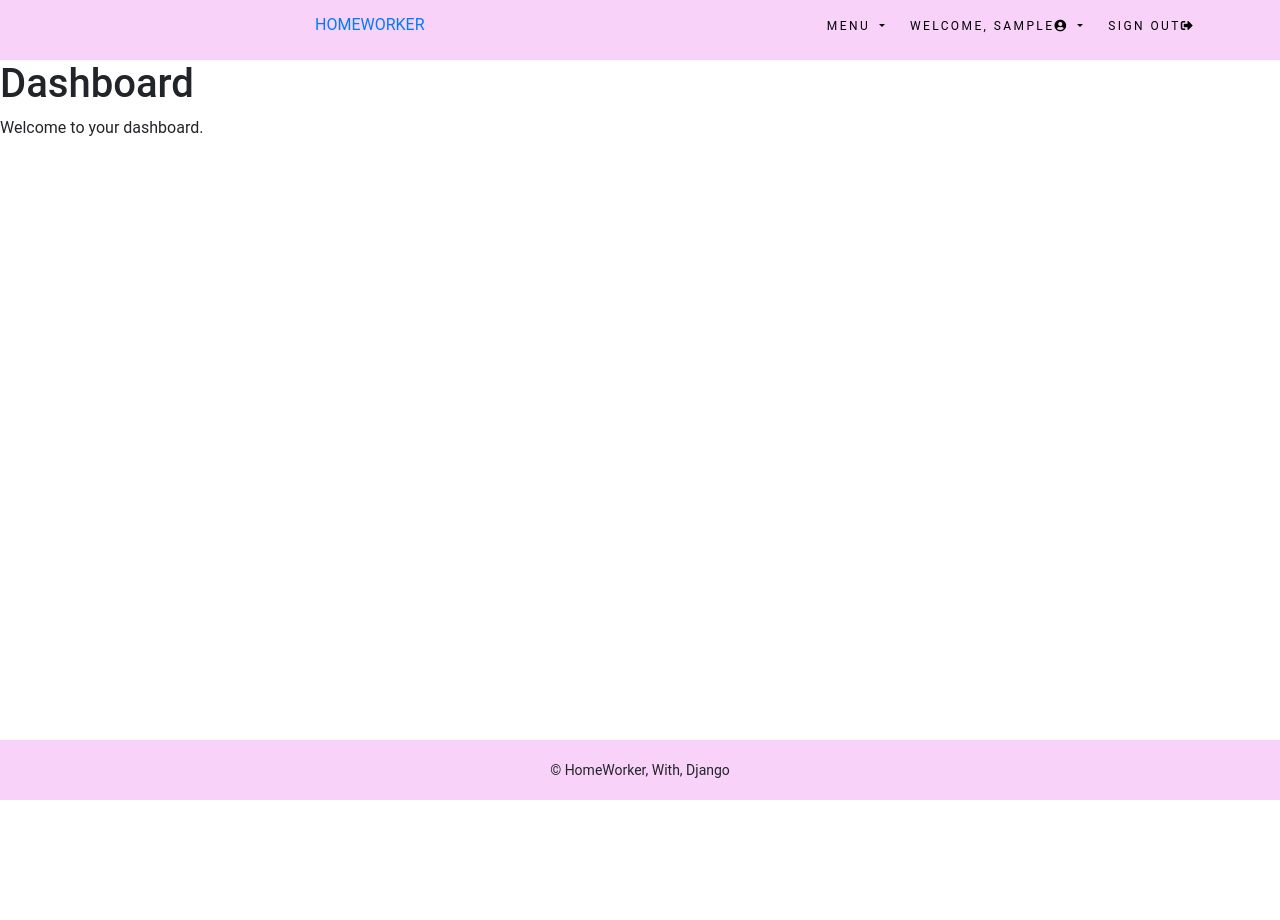
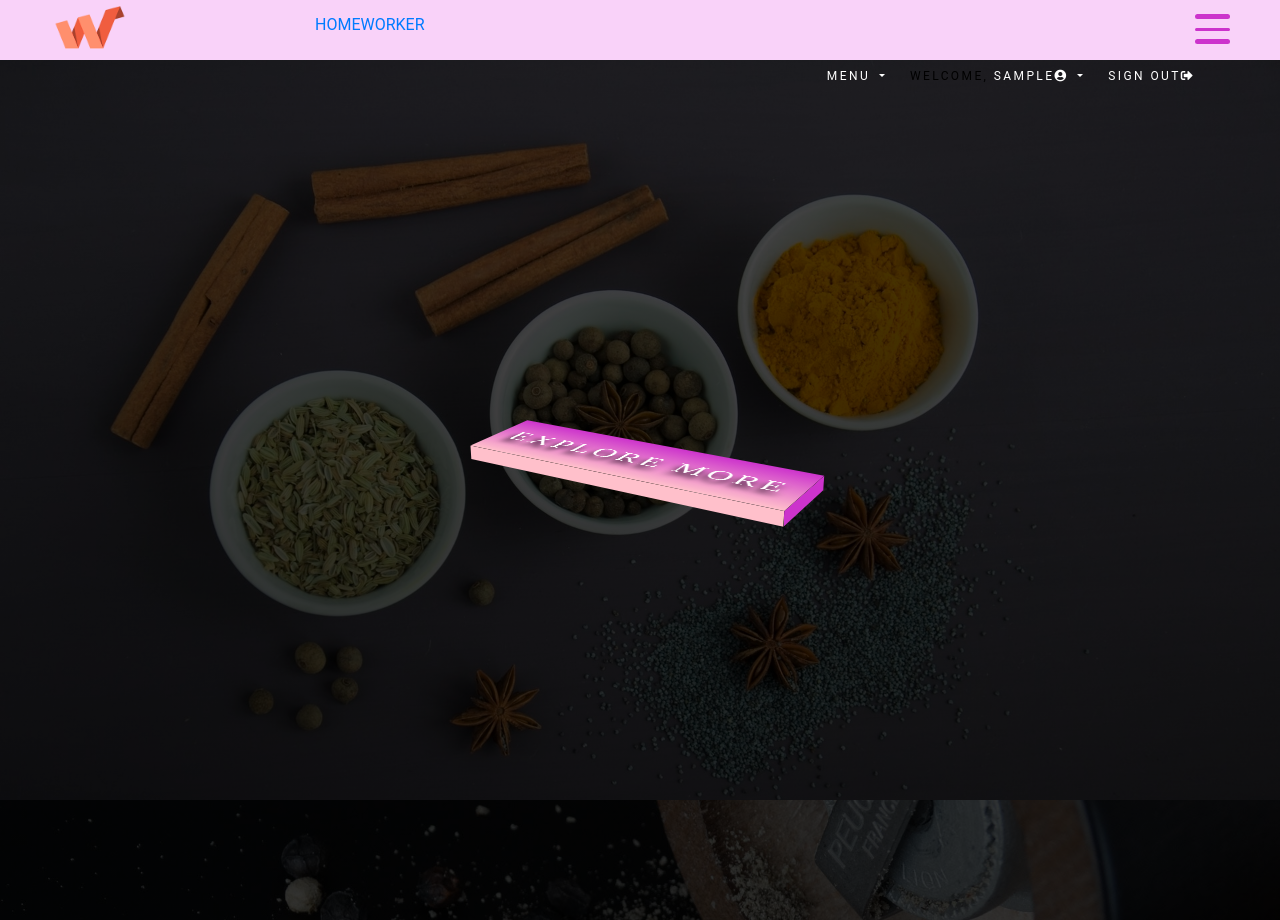
Before and after one commit to ono5/homeworker, a Django app: page / in a window 1280 px wide. Before the commit the page ends 800 px from the top, so only its background shows below. Run offline with Django 3.2, Linux system fonts and the light colour scheme; the visitor is signed in with stand-in values (Sample User, id 1); some libraries are stand-ins or nearby versions.

Commit message:
Added Navbar2

```diff
--- a/src/account/static/css/register.css
+++ b/src/account/static/css/register.css
@@ -1,8 +1,3 @@
-* {
-    margin: 0;
-    padding: 0;
-}
-
 .banner {
     color: #fff;
     width: 750px;
--- a/src/account/templates/account/dashboard.html
+++ b/src/account/templates/account/dashboard.html
@@ -3,6 +3,7 @@
 {% block title %}Dashboard{% endblock %}
 
 {% block content %}
-    <h1>Dashboard</h1>
-    <p>Welcome to your dashboard.</p>
+    <div>
+       {% include 'navbar2.html' %}
+    </div>
 {% endblock %}
--- a/src/static/css/base.css
+++ b/src/static/css/base.css
@@ -1,6 +1,13 @@
 * {
  list-style-type: none;
+    margin: 0;
+    padding: 0;
 }
+
+a {
+    text-decoration: none;
+}
+
 
 /* Sticky footer styles
 -------------------------------------------------- */
@@ -73,11 +80,6 @@
     line-height: 50px;
 }
 
-.logo {
-    width: 100px;
-    float: left;
-}
-
 .my_custom_menu {
     text-align: right !important;
 width: 900px;
@@ -95,8 +97,12 @@
 
 .my_custom_menu ul li a {
     text-decoration: none;
-    color: #000;
+    color: #fff;
     text-transform: uppercase;
     letter-spacing: .2em;
     font-size: 12px;
 }
+
+.dropdown-menu {
+    background-color: #e120e033;
+}
--- /dev/null
+++ b/src/static/css/navbar.css
@@ -0,0 +1,438 @@
+.navbar-container {
+    font-family: 'Montserrat', sans-serif;
+}
+
+.logo {
+    height: 80px;
+    width: 80px;
+    position: fixed; /* 配置固定 */
+    top: -10px;
+    left: 50px;
+    z-index: 100;
+}
+
+.logo img {
+    width: 100%;
+    /* http://migo-media.com/css-filter/ */
+    -webkit-filter: hue-rotate(180deg);
+    -moz-filter: hue-rotate(180deg);
+    -o-filter: hue-rotate(180deg);
+    -ms-filter: hue-rotate(180deg);
+    filter: hue-rotate(180deg);
+}
+
+.hamburger-menu {
+    width: 35px;
+    height: 30px;
+    position: fixed;
+    top:14px;
+    right: 50px;
+    display: flex; /* 親コンテナに flex を指定 */
+    flex-direction: column; /* 方向: 子要素を上から下に配置 */
+    justify-content: space-between;/* flexコンテナのスペース調整。最初と最後の子要素を両端に残し、残りの要素は均等に感覚を開けて配置*/
+    cursor: pointer;
+    z-index: 100; /* ハンバーガーメニューを一番上にだす */
+}
+
+.line {
+    width: inherit;
+    height: 5px;
+    background-color: #c3cf;
+    border-radius: 25px;
+    transform-origin: right;
+    transition: transform .5s;
+}
+
+.line-2 {
+    height: 3px;
+}
+
+.change .line-1 {
+    transform: rotateZ(-45deg);
+}
+
+.change .line-2 {
+    transform: translate(5px, 20px)
+}
+
+.change .line-3 {
+    transform: rotateZ(45deg);
+}
+
+.btn-wrapper {
+    /* 部品配置を真ん中にする技 */
+    position: absolute;
+    top: 50%;
+    left: 50%;
+    transform: translate(-50%, -50%);
+    perspective: 1000px; /* 3D - 3D 空間 */
+}
+
+.banner-btn {
+    width: 350px;
+    height: 100px;
+    background: linear-gradient(#c3cf, pink); /* グラデーションを付与 */
+    border: none;
+    outline: none;
+    font-family: 'Slabo 27px', serif;
+    font-size: 35px;
+    text-transform: uppercase;
+    letter-spacing: 4px;
+    color: #fff;
+    text-shadow: 0 10px 10px #000; /* 立体的に見せる */
+    cursor: pointer;
+    transform: rotateX(70deg) rotateZ(30deg); /* 3D - X , Z 軸方向にずらす*/
+    transform-style: preserve-3d; /* 3D - 立体的に描画するように指定*/
+    transition: transform .5s;
+}
+
+.banner-btn:hover {
+    transform: rotateX(30deg) rotateZ(0deg); /* 3D - 移動 */
+}
+
+.banner-btn::before {
+    content: '';
+    width: 100%;
+    height: 15px;
+    background-color: pink;
+    position: absolute;
+    bottom: 0;
+    right: 0;
+    transform: rotateX(90deg); /* 3D - 角度を設定 */
+    transform-origin: bottom; /* 3D - 変形の起点を指定 */
+}
+
+.banner-btn::after {
+    content: '';
+    width: 15px;
+    height: 100%;
+    background-color: #c3cf;
+    position: absolute;
+    top: 0;
+    right: 0;
+    transform: rotateY(-90deg); /* 3D - 角度を設定 */
+    transform-origin: right; /* 3D - 変形の起点を指定 */
+}
+
+.change .top-nav {
+    top: 0;
+}
+
+.nav-list {
+    list-style: none;
+    width: 80%;
+    margin: auto;
+    height: inherit;
+    display: flex;
+    justify-content: space-evenly;
+    align-items: center;
+}
+
+.nav-list li {
+    perspective: 500px;
+}
+
+.nav-link {
+    text-decoration: none;
+    font-family: 'Slabo 27px', serif;
+    font-size: 25px;
+    text-transform: uppercase;
+    color: #ccc;
+    background-color: #000;
+    letter-spacing: 1px;
+    padding: 5px; 1px;
+    display: block;
+    position: relative;
+    transform-style: preserve-3d;
+    transform-origin: top;
+    transition: transform .3s;
+}
+
+.nav-link:hover {
+    transform: rotateX(90deg);
+}
+
+.nav-link::after {
+    content: attr(data-text);
+    position: absolute;
+    left: 0;
+    bottom: -100%;
+    background-color: #000;
+    padding: inherit;
+    color: #c3cf;
+    transform: rotateX(-90deg);
+    transform-origin: top;
+}
+
+.change .bottom-nav {
+    bottom: 0;
+}
+
+.icons {
+    position: absolute;
+    top: 50%;
+    left: 50%;
+    transform: translate(-50%, -50%);
+    list-style: none;
+    display: flex;
+    width: 60%;
+    justify-content: space-between;
+}
+
+.icon-item {
+    perspective: 1000px;
+}
+
+.icon-link {
+    width: 200px;
+    height: 200px;
+    border: 8px solid #fff;
+    display: flex;
+    justify-content: center;
+    align-items: center;
+    text-decoration: none;
+    border-radius: 5px;
+    transform-style: preserve-3d;
+    transition: transform .5s;
+}
+
+.icon-link:hover {
+    transform: rotateY(35deg);
+}
+
+.icon-link:before {
+    content: '';
+    height: 20px;
+    width: 5px;
+    background-color: #fff;
+    position: absolute;
+    top: 0;
+}
+
+.icon-link:after {
+    content: '';
+    height: 20px;
+    width: 5px;
+    background-color: #fff;
+    position: absolute;
+    bottom: 0;
+}
+
+.icon-link i {
+    color: #fff;
+    font-size: 60px;
+    width: 150px;
+    height: 150px;
+    background-color: #555;
+    display: flex;
+    justify-content: center;
+    align-items: center;
+    border: 3px solid #fff;
+    text-shadow: 0 10px 20px rgba(0, 0, 0, .5);
+    overflow: hidden;
+    position: relative;
+    transition: all .5s;
+}
+
+.icon-link:hover i {
+    transform: rotateY(-70deg);
+    text-shadow: 10px 10px 20px rgba(0, 0, 0, .5);
+}
+
+.icon-link i::after {
+    content: '';
+    height: 100%;
+    width: 100%;
+    position: absolute;
+    top: -130%;
+    right: -130px;
+    border-radius: 100%;
+    z-index: -1;
+    transition: all .3s;
+}
+
+.icon-item:nth-child(1) .icon-link i::after {
+    background-color: #3b5999;
+}
+
+.icon-item:nth-child(2) .icon-link i::after {
+    background-color: #cd201f;
+}
+
+.icon-item:nth-child(3) .icon-link i::after {
+    background-color: #55acee;
+}
+
+.icon-item:nth-child(4) .icon-link i::after {
+    background-color: #dd4b39;
+}
+
+.icon-link:hover i::after {
+    top: 0;
+    right: 0;
+    border-radius: 0;
+}
+
+
+@media(max-width: 1600px) {
+    .icons {
+        width: 80%;
+    }
+}
+
+@media(max-width: 1200px) {
+    .top-nav {
+        background: #010101;
+    }
+
+    .nav-list {
+        justify-content: center;
+    }
+
+    .nav-link {
+        font-size: 25px;
+    }
+
+    .icons {
+        width: 70%;
+        flex-wrap: wrap;
+        align-content: center;
+        justify-content: center;
+    }
+
+    .icon-link {
+        width: 180px;
+        height: 180px;
+        margin: 20px;
+    }
+
+    .icon-link i {
+        width: 130px;
+        height: 130px;
+        font-size: 40px;
+    }
+}
+
+@media(max-width: 900px) {
+    .banner-btn {
+        width: 300px;
+        height: 80px;
+        font-size: 30px;
+    }
+
+    .top-nav {
+        height: 25vh;
+        top: -25vh;
+    }
+
+    .bottom-nav {
+        height: 75vh;
+        bottom: -75vh;
+    }
+
+    .nav-list {
+        width: 70%;
+        flex-wrap: wrap;
+        align-content: center;
+    }
+
+    .nav-link {
+        margin: 3px 0;
+    }
+
+    .icons {
+        width: 95%;
+    }
+
+    .icon-link {
+        width: 140px;
+        height: 140px;
+    }
+
+    .icon-link i {
+        width: 90px;
+        height: 90px;
+        font-size: 30px;
+    }
+}
+
+@media(max-width: 750px) {
+    .nav-list {
+        width: 60%;
+    }
+
+    .icon-link {
+        width: 120px;
+        height: 120px;
+    }
+
+    .icon-link i {
+        width: 70px;
+        height: 70px;
+    }
+}
+
+@media(max-width: 550px) {
+    .banner-btn {
+        width: 280px;
+        height: 70px;
+        font-size: 25px;
+    }
+
+    .logo {
+        width: 70px;
+        height: 70px;
+        left: 30px;
+    }
+
+    .nav-link {
+        font-size: 13px;
+    }
+
+
+    .top-nav {
+        height: 30vh;
+        top: -30vh;
+    }
+
+    .bottom-nav {
+        height: 70vh;
+        bottom: -70vh;
+    }
+
+    .icon-link {
+        width: 110px;
+        height: 110px;
+    }
+
+    .icon-link i {
+        width: 60px;
+        height: 60px;
+    }
+}
+
+@media(max-width: 450px) {
+    .banner-btn {
+        width: 260px;
+        height: 60px;
+    }
+
+    .nav-link {
+        font-size: 13px;
+    }
+
+    .top-nav {
+        height: 35vh;
+        top: -35vh;
+        font-size: 15px;
+    }
+
+    .bottom-nav {
+        height: 65vh;
+        bottom: -65vh;
+    }
+
+    .nav-list {
+        width: 50%;
+    }
+}
--- /dev/null
+++ b/src/static/js/navbar.js
@@ -0,0 +1,3 @@
+document.querySelector('.hamburger-menu').addEventListener('click', () => {
+    document.querySelector('.nav-wrapper').classList.toggle('change');
+})
--- a/src/templates/base.html
+++ b/src/templates/base.html
@@ -16,12 +16,12 @@
       <title>{% block title %}{% endblock title %}</title>
 </head>
 <body>
+
     <div class="my_navbar">
         <div class="container-fluid navbar-fixed-top my_top_navbar_div">
             {% include 'top-navbar.html' %}
         </div>
     </div>
-
     {% block content %}
     {% endblock %}
 
--- /dev/null
+++ b/src/templates/navbar2.html
@@ -0,0 +1,94 @@
+{% load static %}
+
+{% block custom_static%}
+    <link rel="stylesheet" type="text/css" href="{% static 'css/navbar.css' %}" >
+    <style>
+        .banner {
+            width: 100%;
+            height: 100vh;
+            background: linear-gradient(rgba(0, 0, 0, .7), rgba(0, 0, 0, .8)), url({% static 'media/banner-bg.jpeg' %}) center no-repeat;
+            background-size: cover;
+        }
+        .top-nav {
+            height: 15vh;
+            width: 100%;
+            background: linear-gradient(rgba(0, 0, 0, .8), rgba(0, 0, 0, .8)), url({% static 'media/nav-bg.jpeg' %}) no-repeat 50% 0;
+            background-size: cover;
+            position: fixed;
+            top: -15vh;
+            z-index: 50;
+            transition: top .4s;
+        }
+        .bottom-nav {
+            width: 100%;
+            height: 85vh;
+            background: linear-gradient(rgba(0, 0, 0, .8), rgba(0, 0, 0, .8)), url({% static 'media/nav-bg.jpeg' %}) no-repeat 50% -15vh;
+            background-size: cover;
+            position: fixed;
+            bottom: -85vh;
+            transition: bottom .4s;
+        }
+
+
+    </style>
+{% endblock custom_static %}
+
+<div class="navbar-container">
+    <div class="banner">
+            <div class="logo">
+                <a href="#"><img src="{% static 'media/logo.png' %}"></a>
+            </div>
+            <div class="btn-wrapper">
+                <button class="banner-btn">Explore More</button>
+            </div>
+        </div>
+
+        <div class="nav-wrapper">
+            <div class="hamburger-menu">
+                <div class="line line-1"></div>
+                <div class="line line-2"></div>
+                <div class="line line-3"></div>
+            </div>
+
+            <nav class="top-nav">
+                <ul class="nav-list">
+                    <li>
+                        <a href="#" class="nav-link" data-text="Home">Home</a>
+                    </li>
+                    <li>
+                        <a href="#" class="nav-link" data-text="About Us">About Us</a>
+                    </li>
+                    <li>
+                        <a href="#" class="nav-link" data-text="Our Team">Our Team</a>
+                    </li>
+                    <li>
+                        <a href="#" class="nav-link" data-text="Services">Services</a>
+                    </li>
+                    <li>
+                        <a href="#" class="nav-link" data-text="Contact">Contact</a>
+                    </li>
+                </ul>
+            </nav>
+
+            <nav class="bottom-nav">
+                <ul class="icons">
+                    <li class="icon-item">
+                        <a href="#" class="icon-link"><i class="fab fa-facebook-f"></i></a>
+                    </li>
+                    <li class="icon-item">
+                        <a href="#" class="icon-link"><i class="fab fa-youtube"></i></a>
+                    </li>
+                    <li class="icon-item">
+                        <a href="#" class="icon-link"><i class="fab fa-twitter"></i></a>
+                    </li>
+                    <li class="icon-item">
+                        <a href="#" class="icon-link"><i class="fab fa-google-plus-g"></i></a>
+                    </li>
+                </ul>
+            </nav>
+        </div>
+</div>
+
+{% block custom_js %}
+    <script src="{% static 'js/navbar.js' %}"></script>
+{% endblock custom_js %}
--- a/src/templates/top-navbar.html
+++ b/src/templates/top-navbar.html
@@ -1,5 +1,5 @@
 <div class="container">
-    <div class="logo">
+    <div class="top-log">
         <a href="{% url 'dashboard' %}">HOMEWORKER</a>
     </div>
     <div class="my_custom_menu">
```
Also changed, not shown: src/account/static/media/banner-bg.jpeg (added), src/account/static/media/logo.png (added), src/account/static/media/nav-bg.jpeg (added), src/media/banner-bg.jpeg (added), src/media/logo.png (added), src/media/nav-bg.jpeg (added).
